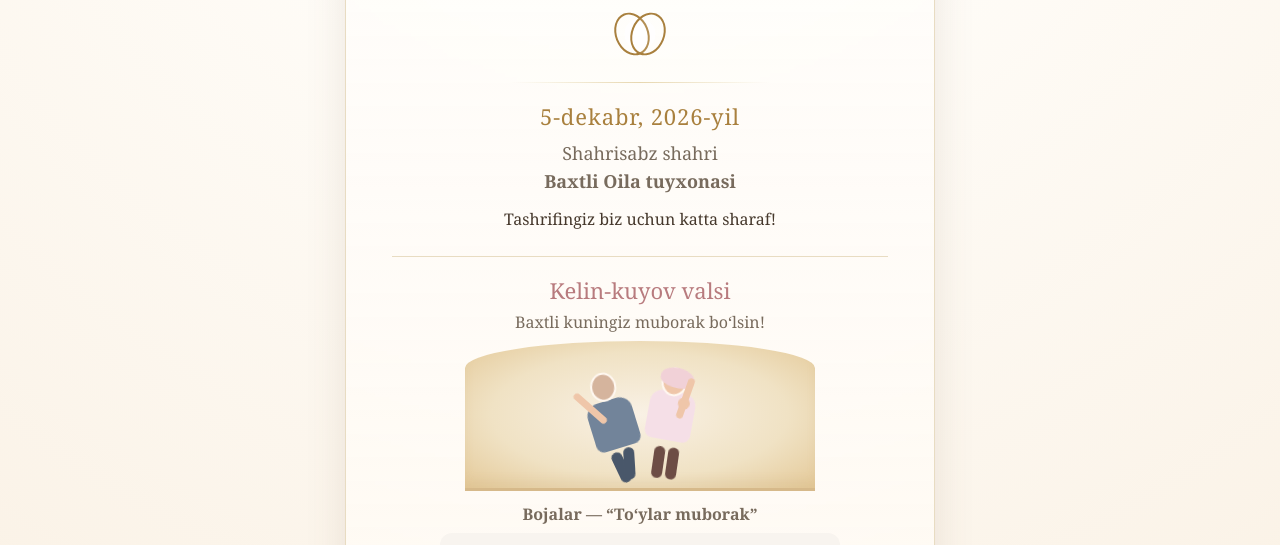
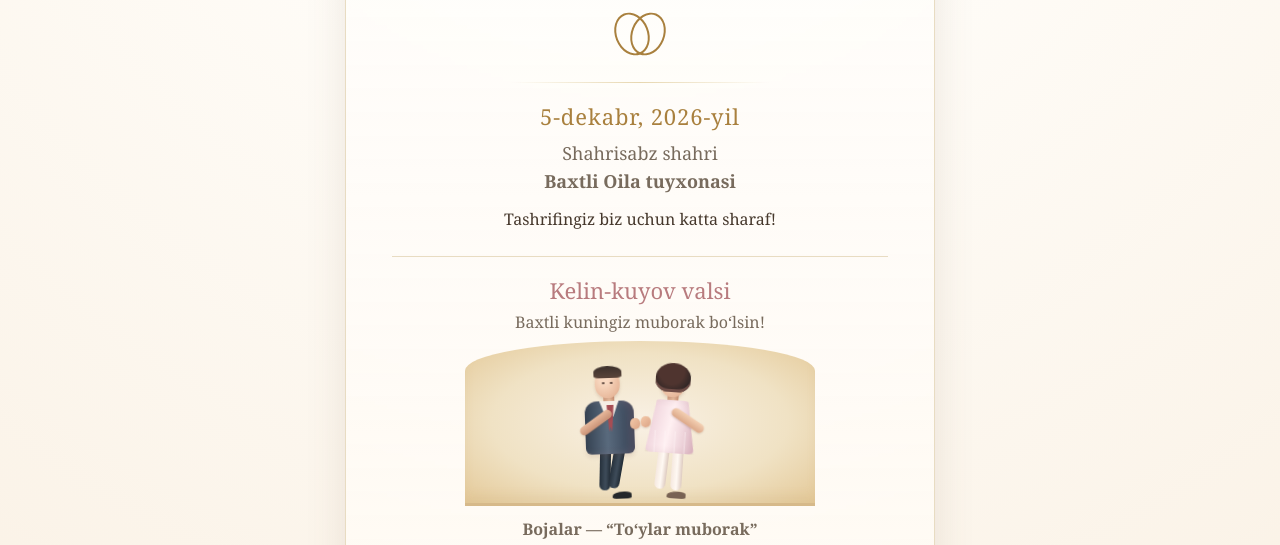
Before and after one commit to aslbejja-beep/abduqodirjon-durdona-taklifnoma, a plain HTML site: page index.html in a window 1280 px wide. Shown: the part 395-940 px from the top of the page. Drawn offline with Linux system fonts and the light colour scheme; grey boxes are pictures that could not be loaded.

Commit message:
Make the dancing couple look more lifelike and less like toys

```diff
--- a/index.html
+++ b/index.html
@@ -7,42 +7,48 @@
   <meta name="description" content="Abduqodirjon va Durdonaoyning nikoh to‘y taklifnomasi">
   <title>Abduqodirjon &amp; Durdonaoy — Taklifnoma</title>
   <style>
-    :root{--bg-1:#fffdf9;--bg-2:#f9efe1;--ink:#46382c;--gold:#a9803e;--gold-deep:#8c6830;--gold-light:#e7d7b0;--rose:#d9a7a4;--rose-deep:#b87b7e;--muted:#786b5d;--card:#fffaf3;--line:#e8dcc2;--shadow:rgba(107,82,55,.12)}
+    :root{--bg-1:#fffdf9;--bg-2:#f9efe1;--ink:#46382c;--gold:#a9803e;--gold-deep:#8c6830;--gold-light:#e7d7b0;--rose:#d9a7a4;--rose-deep:#b87b7e;--muted:#786b5d;--line:#e8dcc2;--shadow:rgba(107,82,55,.12)}
     *{box-sizing:border-box}html{scroll-behavior:smooth}
     body{margin:0;min-height:100vh;color:var(--ink);font-family:Georgia,'Times New Roman',serif;background:radial-gradient(circle at top,#fff 0%,var(--bg-1) 28%,var(--bg-2) 100%)}
     .shell{min-height:100vh;display:grid;place-items:center;padding:20px 14px 42px;position:relative;overflow-x:hidden}
-    .shell:before,.shell:after{content:'❀';position:absolute;color:#d4b57a;opacity:.22;font-size:clamp(150px,34vw,340px);line-height:1;pointer-events:none;filter:blur(.2px)}
+    .shell:before,.shell:after{content:'❀';position:absolute;color:#d4b57a;opacity:.22;font-size:clamp(150px,34vw,340px);line-height:1;pointer-events:none}
     .shell:before{top:-72px;left:-82px;transform:rotate(-25deg)}.shell:after{bottom:-88px;right:-78px;transform:rotate(25deg)}
     .card{width:min(100%,590px);position:relative;z-index:1;text-align:center;padding:22px clamp(20px,5vw,46px) 30px;background:linear-gradient(180deg,rgba(255,255,255,.7),rgba(255,250,243,.9));border:1px solid var(--line);border-radius:30px;box-shadow:0 18px 42px var(--shadow);backdrop-filter:blur(2px)}
     .flower{font-size:64px;line-height:1;margin:0 auto 12px;color:var(--rose-deep);text-shadow:0 8px 18px rgba(184,123,126,.28);animation:float 3s ease-in-out infinite}
     .bismillah{font-size:18px;color:var(--gold);font-style:italic;margin:0 0 16px;letter-spacing:.03em}
     .intro{font-size:15px;line-height:1.8;color:var(--muted);max-width:430px;margin:0 auto 14px}
     h1{font-size:clamp(31px,8vw,52px);font-weight:400;line-height:1.08;margin:12px 0;color:var(--ink);letter-spacing:.02em}h1 span{display:block;color:var(--gold);font-style:italic;font-size:.7em;margin:4px}
-    .ring{width:60px;height:60px;margin:12px auto;position:relative;border-radius:50%;background:radial-gradient(circle at center,rgba(255,255,255,.7) 0 36%,transparent 37%)}
-    .ring:before,.ring:after{content:'';position:absolute;border:2px solid var(--gold);border-radius:50%;width:30px;height:40px;top:8px;background:rgba(255,255,255,.12)}.ring:before{left:5px;transform:rotate(-22deg)}.ring:after{right:5px;transform:rotate(22deg)}
+    .ring{width:60px;height:60px;margin:12px auto;position:relative;border-radius:50%}.ring:before,.ring:after{content:'';position:absolute;border:2px solid var(--gold);border-radius:50%;width:30px;height:40px;top:8px}.ring:before{left:5px;transform:rotate(-22deg)}.ring:after{right:5px;transform:rotate(22deg)}
     .rule{height:1px;background:linear-gradient(90deg,transparent,var(--gold-light),transparent);margin:18px auto;max-width:260px}
     .date{font-size:22px;color:var(--gold);margin:8px 0;letter-spacing:.04em}.venue{font-size:18px;line-height:1.6;color:var(--muted);margin:0 0 12px}.closing{font-size:16px;color:var(--ink);margin:0}
     .dance{margin:26px auto 0;padding-top:18px;border-top:1px solid var(--line)}.dance h2{color:var(--rose-deep);font-size:22px;font-weight:400;margin:0}.dance p{color:var(--muted);margin:6px 0}
-    .stage{height:150px;max-width:350px;margin:8px auto 12px;position:relative;overflow:hidden;border-bottom:3px solid #d6b98a;border-radius:50% 50% 0 0/18% 18% 0 0;background:radial-gradient(ellipse at center,#f9f1e5 0%,#f0e2c4 60%,#e4c998 100%);box-shadow:inset 0 -8px 10px rgba(174,137,95,.08)}
-    .couple{position:absolute;left:50%;bottom:0;width:150px;height:136px;transform:translateX(-50%)}
-    .person{position:absolute;bottom:2px;width:58px;height:112px;transform-origin:50% 42%;animation:dance-sway .9s ease-in-out infinite alternate;will-change:transform}
-    .groom{left:22px;animation-delay:-.45s}.bride{right:20px;animation-delay:0s}
-    .head{position:absolute;z-index:2;top:0;left:17px;width:26px;height:29px;border-radius:50%;background:#efc6a9;border:2px solid #fff8f1;animation:head-bob .45s ease-in-out infinite alternate}
-    .bride .head:before{content:'';position:absolute;z-index:1;top:-2px;left:-4px;width:34px;height:20px;border-radius:50% 50% 42% 42%;background:#f1d1d7}.groom .head{background:#d5b49d}
-    .torso{position:absolute;top:27px;left:7px;width:46px;height:49px;border-radius:13px 13px 8px 8px;background:#f5dfe7;animation:body-bob .38s ease-in-out infinite alternate}.groom .torso{background:#72849a;animation-delay:-.19s}
-    .bride .torso:after{content:'';position:absolute;right:6px;top:4px;width:12px;height:12px;border-radius:50%;background:#efc6a9}
-    .arm{position:absolute;z-index:3;top:37px;width:42px;height:7px;border-radius:9px;background:#efc6a9;transform-origin:8px 50%}
-    .bride .arm{right:-16px;animation:bride-arm .55s ease-in-out infinite alternate}.groom .arm{left:-15px;transform-origin:34px 50%;animation:groom-arm .55s ease-in-out infinite alternate}
-    .leg{position:absolute;bottom:0;left:18px;width:11px;height:32px;border-radius:10px;background:#4f504d;transform-origin:50% 0;animation:step .32s ease-in-out infinite alternate}
-    .leg.two{left:32px;animation-delay:-.32s}.groom .leg{background:#49576a}.bride .leg{background:#6d4d45;animation-duration:.4s}.bride .leg.two{animation-delay:-.4s}
+    .stage{height:165px;max-width:350px;margin:8px auto 12px;position:relative;overflow:hidden;border-bottom:3px solid #d6b98a;border-radius:50% 50% 0 0/18% 18% 0 0;background:radial-gradient(ellipse at center,#f9f1e5 0%,#f0e2c4 60%,#e4c998 100%);box-shadow:inset 0 -8px 10px rgba(174,137,95,.08)}
+    .couple{position:absolute;left:50%;bottom:0;width:180px;height:150px;transform:translateX(-50%)}
+    .person{position:absolute;bottom:2px;width:70px;height:132px;transform-origin:50% 40%;animation:dance-sway 2.2s ease-in-out infinite;will-change:transform}
+    .groom{left:24px;animation-delay:-1.1s}.bride{right:24px;animation-delay:0s}
+    .head{position:absolute;z-index:4;top:2px;left:22px;width:25px;height:29px;border-radius:48% 48% 46% 46%;background:radial-gradient(ellipse at 38% 34%,#f9d9c1 0 18%,#e8b99c 72%,#cc9b80 100%);box-shadow:0 2px 3px #8e614533}
+    .head:after{content:'';position:absolute;left:7px;top:13px;width:3px;height:2px;border-radius:50%;background:#59433a;box-shadow:8px 0 #59433a,4px 6px 0 -1px #b47770}
+    .bride .head:before{content:'';position:absolute;z-index:2;top:-5px;left:-5px;width:35px;height:29px;border-radius:55% 55% 42% 42%;background:radial-gradient(ellipse at 45% 28%,#4f342f 0 45%,#2d2424 78%);box-shadow:inset 0 -3px #704d47}
+    .groom .head:before{content:'';position:absolute;z-index:2;top:-3px;left:-1px;width:28px;height:12px;border-radius:70% 70% 25% 25%;background:linear-gradient(#3b302b,#59443a)}
+    .neck{position:absolute;z-index:1;top:25px;left:30px;width:11px;height:12px;background:linear-gradient(90deg,#d49f83,#efc4a6 55%,#c88f73);border-radius:3px}
+    .torso{position:absolute;z-index:2;top:34px;left:11px;width:49px;height:53px;border-radius:15px 15px 8px 8px;background:linear-gradient(100deg,#eacbd5,#fff0f2 48%,#ddb8c4);box-shadow:inset -5px 0 7px #b97d8d30,0 3px 4px #75564a22}
+    .bride .torso{clip-path:polygon(18% 0,82% 0,100% 100%,0 100%);border-radius:14px 14px 5px 5px}
+    .bride .torso:before{content:'';position:absolute;left:0;right:0;bottom:0;height:22px;background:repeating-linear-gradient(90deg,transparent 0 8px,#fff8f855 9px 10px)}
+    .groom .torso{background:linear-gradient(90deg,#354252,#596a7d 45%,#344154);border-radius:12px 12px 6px 6px}
+    .groom .torso:before{content:'';position:absolute;left:15px;top:0;width:19px;height:27px;background:linear-gradient(135deg,#f6eee5 0 45%,transparent 47%),linear-gradient(225deg,#f6eee5 0 45%,transparent 47%);clip-path:polygon(0 0,100% 0,50% 100%)}
+    .groom .torso:after{content:'';position:absolute;left:22px;top:4px;width:7px;height:27px;background:#a74d54;clip-path:polygon(0 0,100% 0,70% 100%,50% 80%,30% 100%)}
+    .arm{position:absolute;z-index:3;top:43px;width:37px;height:9px;border-radius:8px;background:linear-gradient(180deg,#f1c8aa,#dca889);box-shadow:0 1px 2px #79554244;transform-origin:7px 50%}
+    .bride .arm{right:-2px;transform:rotate(30deg);background:linear-gradient(180deg,#f3cfb2,#dca889)}
+    .groom .arm{left:1px;transform:rotate(-34deg);transform-origin:32px 50%;background:linear-gradient(180deg,#e8ba9d,#c99175)}
+    .hand{position:absolute;z-index:5;top:52px;width:10px;height:11px;border-radius:45%;background:linear-gradient(130deg,#f4c9a9,#dba486);box-shadow:0 1px 2px #79554233}
+    .bride .hand{left:5px}.groom .hand{right:4px}
+    .leg{position:absolute;z-index:1;top:82px;left:25px;width:11px;height:43px;border-radius:7px;background:linear-gradient(90deg,#f5e8df,#fff9f3 52%,#decbc0);transform-origin:50% 0;animation:step 1.1s ease-in-out infinite alternate}
+    .leg.two{left:39px;animation-delay:-1.1s}.groom .leg{top:84px;height:41px;background:linear-gradient(90deg,#25303b,#3e4c5a 55%,#202a34);border-radius:4px 4px 7px 7px}.groom .leg.two{animation-delay:-.55s}
+    .shoe{position:absolute;z-index:2;bottom:0;left:21px;width:19px;height:7px;border-radius:60% 35% 20% 20%;background:#786253}.groom .shoe{background:#24272a}.leg.two~.shoe{left:36px}
     .music-title{font-weight:bold;color:var(--ink);margin:12px 0 8px!important}.music-frame{display:block;width:100%;max-width:400px;height:225px;margin:0 auto;border:0;border-radius:12px;background:#f8f4ef}
-    .music-link{display:inline-block;margin-top:10px;color:var(--gold-deep);text-decoration:none;transition:.2s ease}.music-link:hover{text-decoration:underline;opacity:.9}
-    @keyframes dance-sway{0%{transform:translate(-5px,0) rotate(-17deg)}35%{transform:translate(3px,-6px) rotate(5deg)}70%{transform:translate(6px,0) rotate(16deg)}100%{transform:translate(-2px,-7px) rotate(-5deg)}}
-    @keyframes body-bob{from{transform:translateY(1px) rotate(-3deg)}to{transform:translateY(-5px) rotate(4deg)}}
-    @keyframes head-bob{from{transform:rotate(-8deg) translateY(0)}to{transform:rotate(8deg) translateY(-2px)}}
-    @keyframes bride-arm{from{transform:rotate(-24deg)}to{transform:rotate(-78deg)}}
-    @keyframes groom-arm{from{transform:rotate(15deg)}to{transform:rotate(58deg)}}
-    @keyframes step{from{transform:rotate(-25deg) translateY(0)}to{transform:rotate(28deg) translateY(-4px)}}
+    .music-link{display:inline-block;margin-top:10px;color:var(--gold-deep);text-decoration:none}.music-link:hover{text-decoration:underline}
+    @keyframes dance-sway{0%,100%{transform:translateY(0) rotate(-3deg)}25%{transform:translateY(-3px) rotate(4deg)}50%{transform:translateY(0) rotate(8deg)}75%{transform:translateY(-2px) rotate(-2deg)}}
+    @keyframes step{from{transform:rotate(-9deg) translateY(0)}to{transform:rotate(12deg) translateY(-3px)}}
     @keyframes float{50%{transform:translateY(-5px)}}
     @media(max-width:380px){.card{padding-left:17px;padding-right:17px}.music-frame{height:205px}}
     @media(prefers-reduced-motion:reduce){*,*::before,*::after{animation-duration:.01ms!important;animation-iteration-count:1!important;scroll-behavior:auto!important}}
@@ -61,8 +67,8 @@
     <section class="dance" aria-label="Kelin-kuyov valsi va to‘y qo‘shig‘i">
       <h2>Kelin-kuyov valsi</h2><p>Baxtli kuningiz muborak bo‘lsin!</p>
       <div class="stage" aria-hidden="true"><div class="couple">
-        <div class="person bride"><i class="head"></i><i class="torso"></i><i class="arm"></i><i class="leg"></i><i class="leg two"></i></div>
-        <div class="person groom"><i class="head"></i><i class="torso"></i><i class="arm"></i><i class="leg"></i><i class="leg two"></i></div>
+        <div class="person bride"><i class="head"></i><i class="neck"></i><i class="torso"></i><i class="arm"></i><i class="hand"></i><i class="leg"></i><i class="leg two"></i><i class="shoe"></i></div>
+        <div class="person groom"><i class="head"></i><i class="neck"></i><i class="torso"></i><i class="arm"></i><i class="hand"></i><i class="leg"></i><i class="leg two"></i><i class="shoe"></i></div>
       </div></div>
       <p class="music-title">Bojalar — “To‘ylar muborak”</p>
       <iframe class="music-frame" src="https://www.youtube.com/embed/6z27RS6xJF4" title="Bojalar — To‘ylar muborak" loading="eager" allow="accelerometer; autoplay; clipboard-write; encrypted-media; gyroscope; picture-in-picture; web-share" referrerpolicy="strict-origin-when-cross-origin" allowfullscreen></iframe>
```
